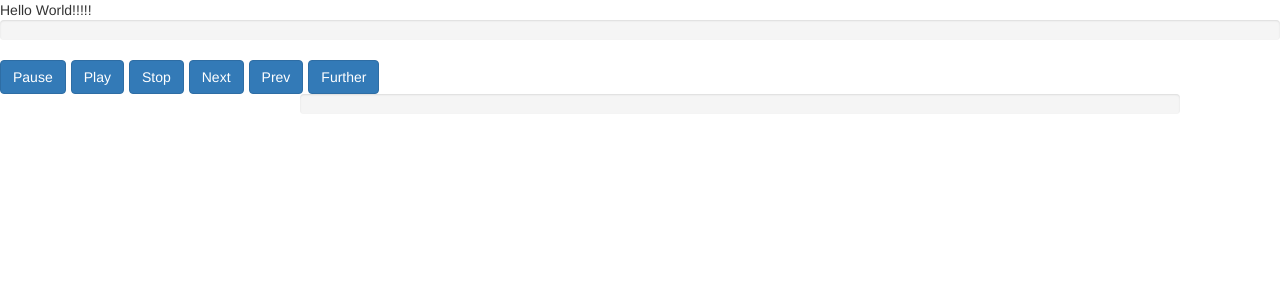
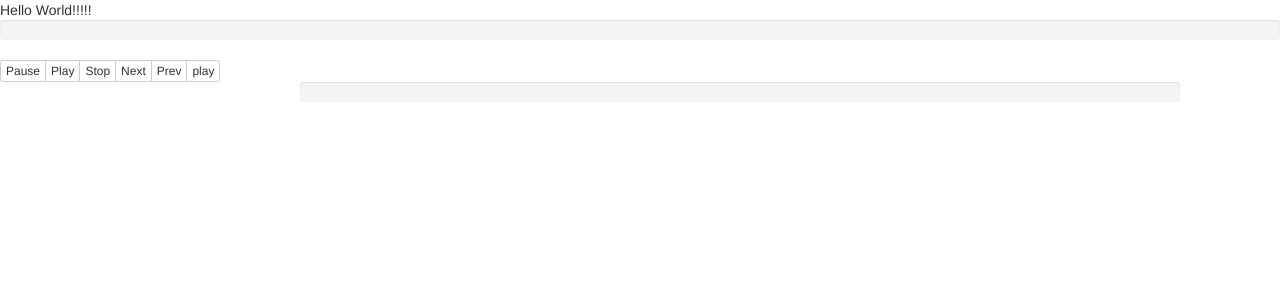
Before and after one commit to zdebra/musicplayer, a React app in the folder client/: page / in a window 1280 px wide. Shown: the top 300 px of the page. Built offline with nearby package versions, Linux system fonts and the light colour scheme.

Commit message:
play/pause button

```diff
--- a/client/src/components/mainframe.js
+++ b/client/src/components/mainframe.js
@@ -3,6 +3,7 @@ import AudioService from './../audio/audio';
 import Button from 'react-bootstrap/lib/Button';
 import ButtonToolbar from 'react-bootstrap/lib/ButtonToolbar';
 import ProgressBar from 'react-bootstrap/lib/ProgressBar';
+import ButtonGroup from 'react-bootstrap/lib/ButtonGroup';
 
 export default class MainFrame extends React.Component {
 
@@ -49,8 +50,13 @@ export default class MainFrame extends React.Component {
         this.audioService.prev();
     }
 
-    further() {
-        this.audioService.jumpTo(this.audioService.getDuration()*0.95);
+    playPause() {
+        if(this.audioService.stopped || this.audioService.paused) {
+            this.audioService.play();
+        }
+        else {
+            this.audioService.pause();
+        }
     }
 
     progressClick(e) {
@@ -71,16 +77,21 @@ export default class MainFrame extends React.Component {
             'marginRight': '100px'
         }
 
+        var bLabel = (this.audioService.stopped || this.audioService.paused) ? "play" : "pause";
+
         return(
+
             <div>
                 <ProgressBar now={this.state.progress} bsStyle="info" onClick={this.progressClick.bind(this)}/>
                 <ButtonToolbar>
-                    <Button bsStyle="primary" onClick={this.pause.bind(this)}>Pause</Button>
-                    <Button bsStyle="primary" onClick={this.play.bind(this)}>Play</Button>
-                    <Button bsStyle="primary" onClick={this.stop.bind(this)}>Stop</Button>
-                    <Button bsStyle="primary" onClick={this.next.bind(this)}>Next</Button>
-                    <Button bsStyle="primary" onClick={this.prev.bind(this)}>Prev</Button>
-                    <Button bsStyle="primary" onClick={this.further.bind(this)}>Further</Button>
+                    <ButtonGroup bsSize="xsmall">
+                        <Button onClick={this.pause.bind(this)}>Pause</Button>
+                        <Button onClick={this.play.bind(this)}>Play</Button>
+                        <Button onClick={this.stop.bind(this)}>Stop</Button>
+                        <Button onClick={this.next.bind(this)}>Next</Button>
+                        <Button onClick={this.prev.bind(this)}>Prev</Button>
+                        <Button onClick={this.playPause.bind(this)}>{bLabel}</Button>
+                    </ButtonGroup>
                 </ButtonToolbar>
                 <div style={divStyle}>
                     <ProgressBar now={this.state.progress} bsStyle="info" onClick={this.progressClick.bind(this)}/>
```
